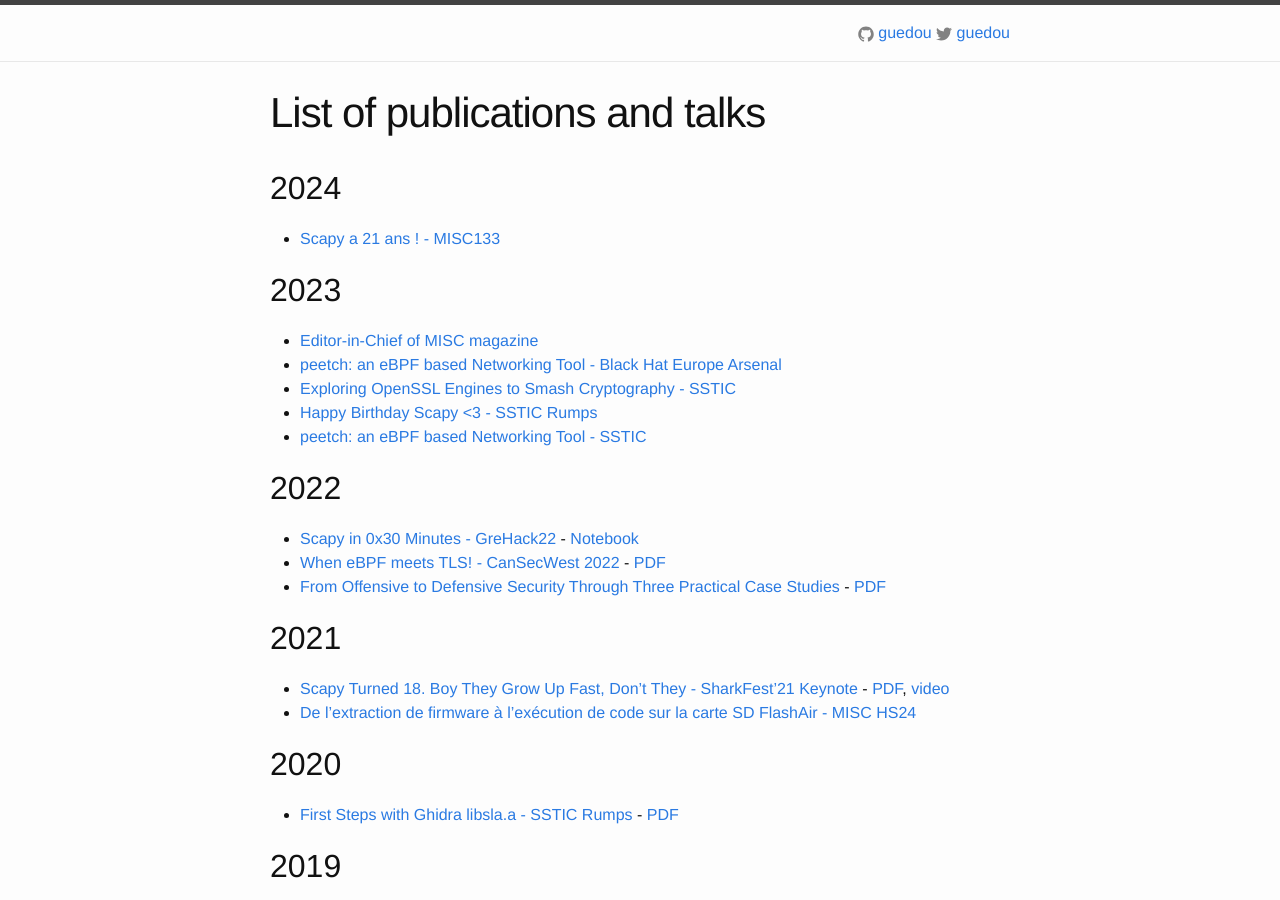
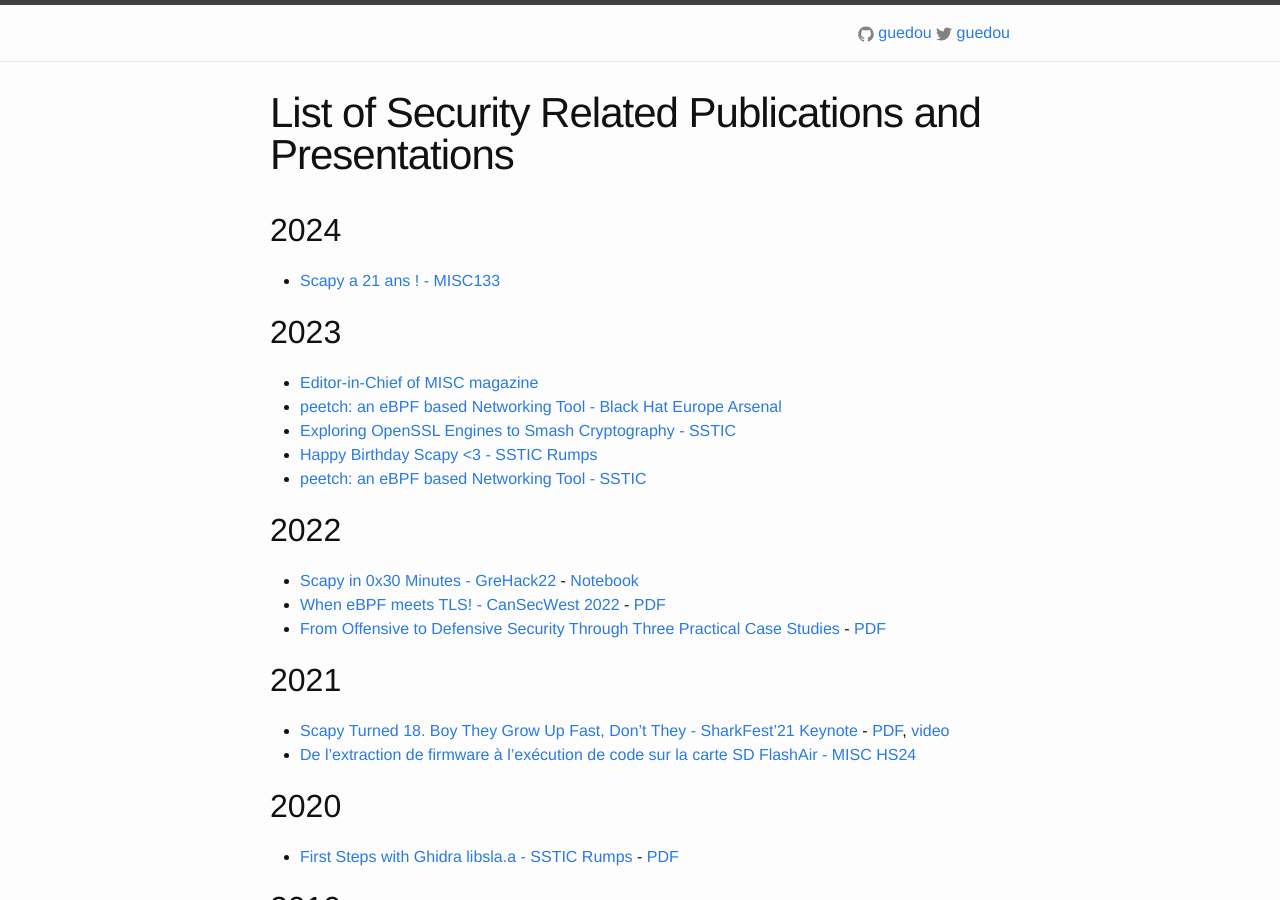
Before and after one commit to guedou/guedou.github.io, a Jekyll site: the page built from index.markdown, in a window 1280 px wide and 900 px high. Built offline with Jekyll 4.4.1, drawn with Linux system fonts in a browser that asks for light colours.

Commit message:
Title updated

```diff
--- a/index.markdown
+++ b/index.markdown
@@ -1,6 +1,6 @@
 ---
 layout: page
-title:  List of publications and talks
+title:  List of Security Related Publications and Presentations
 ---
 
 ## 2024
```
